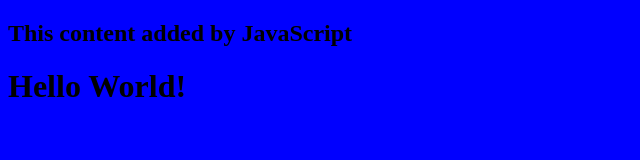
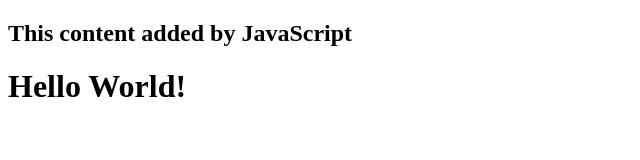
Before and after one commit to acronym1986/js-project-mode, a plain HTML site: page index.html in a window 1280 px wide. Shown: the whole page, without its empty margins (0-640 px from the left). Drawn offline with Linux system fonts and the light colour scheme.

Commit message:
change color

```diff
--- a/style.css
+++ b/style.css
@@ -1,3 +1,3 @@
 body {
-    background: blue;
+    background: rgb(255, 255, 255);
   }
```
